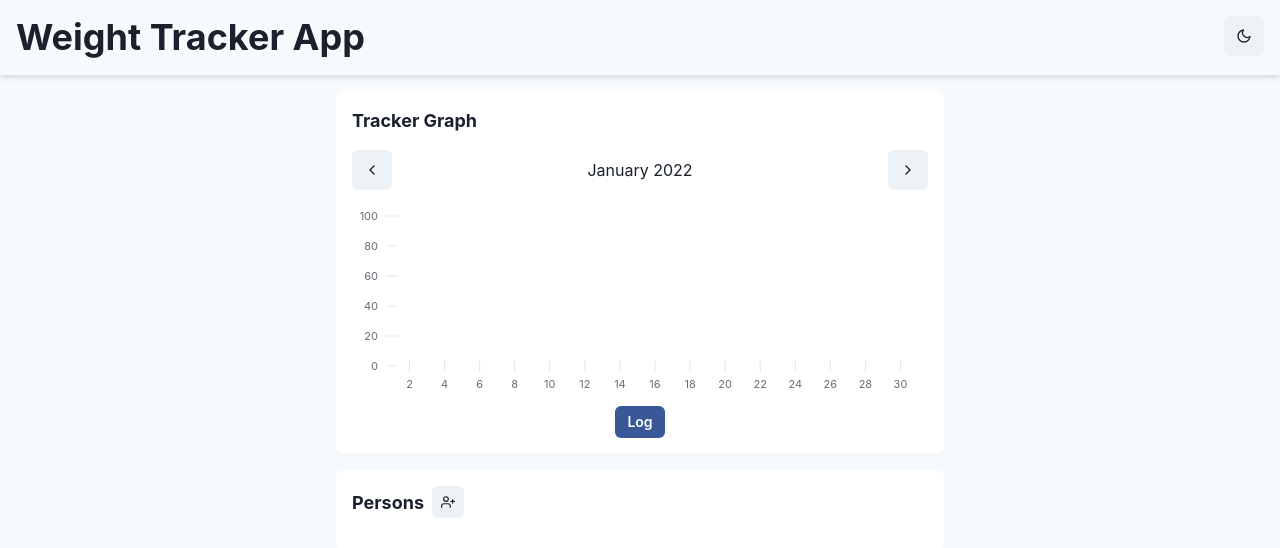
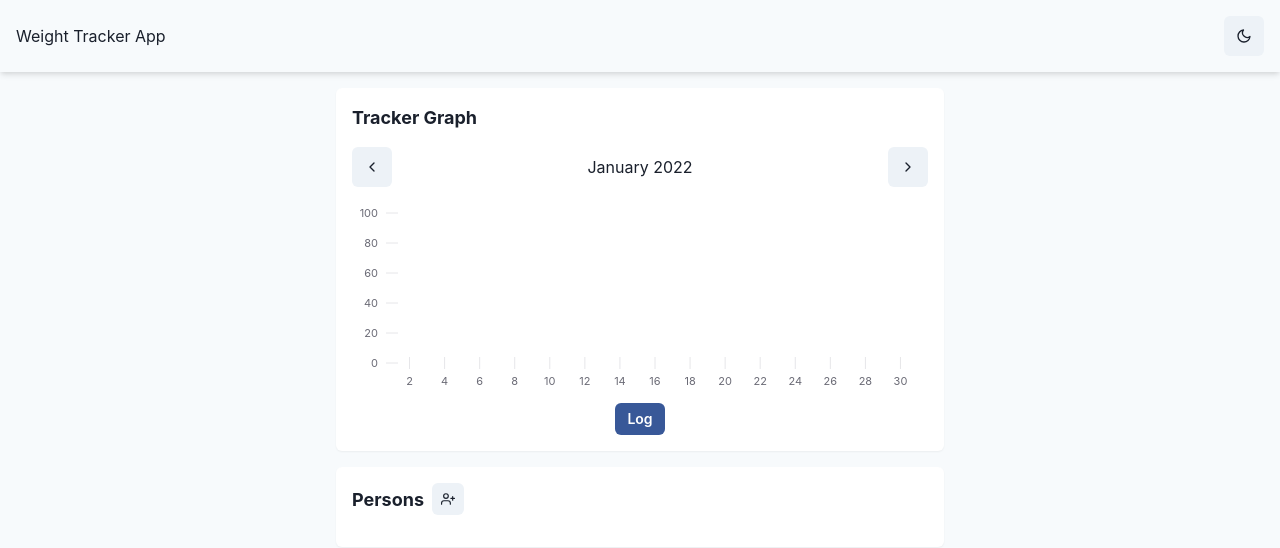
Before and after one commit to philldev/weight-tracker-app, a Next.js app: page / in a window 1280 px wide. Shown: the top 548 px of the page. Built offline with nearby package versions, Linux system fonts and the light colour scheme.

Commit message:
fix heading

```diff
--- a/pages/index.tsx
+++ b/pages/index.tsx
@@ -161,8 +161,15 @@ const Home = () => {
 			minH='100vh'
 			overflowX='hidden'
 		>
-			<Flex gap='2' justifyContent={'center'} shadow='md' p='4'>
-				<Heading flex='1'>Weight Tracker App</Heading>
+			<Flex
+				overflowX='hidden'
+				gap='2'
+				justifyContent='center'
+				alignItems='center'
+				shadow='md'
+				p='4'
+			>
+				<Text flex='1'>Weight Tracker App</Text>
 				<IconButton
 					aria-label='Dark Mode'
 					onClick={toggleColorMode}
```
